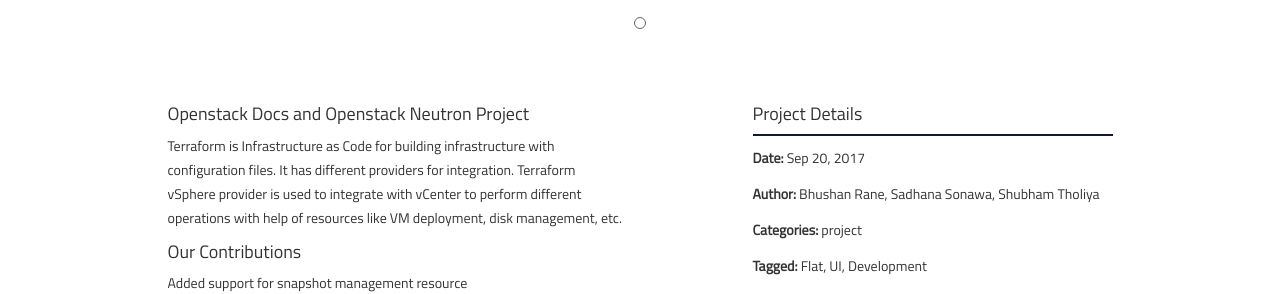
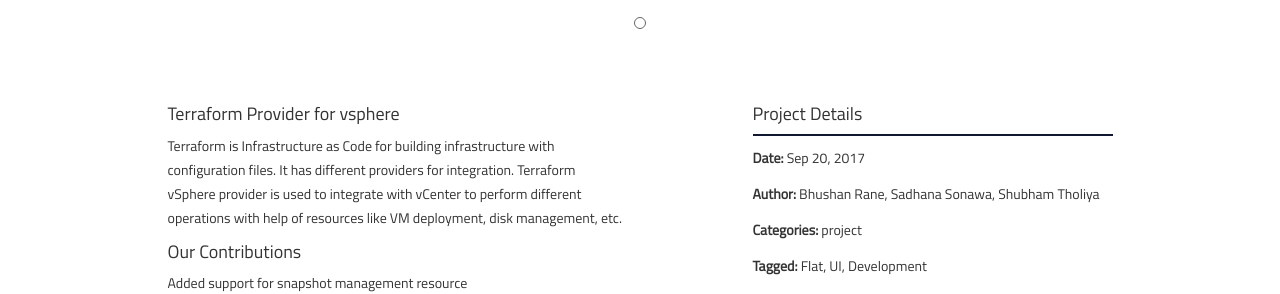
Before and after one commit to GSLabDev/gslabdev.github.io, a Jekyll site: the page built from _posts/project/2017-09-20-terraformproviders.markdown, in a window 1280 px wide and 900 px high, scrolled down 475 px. Shown: the part 160-454 px from the top of the window. Built offline with Jekyll 4.4.1, drawn with Linux system fonts in a browser that asks for light colours; nearby versions of some CDN libraries.

Commit message:
modified description title

```diff
--- a/_posts/project/2017-09-20-terraformproviders.markdown
+++ b/_posts/project/2017-09-20-terraformproviders.markdown
@@ -13,7 +13,7 @@ client: https://github.com/terraform-providers/terraform-provider-vsphere
 website:  http://terraform.io/
 ---
 
-#### Openstack Docs and Openstack Neutron Project
+#### Terraform Provider for vsphere
 Terraform is Infrastructure as Code for building infrastructure with configuration files. It has different providers for integration. Terraform vSphere provider is used to integrate with vCenter to perform different operations with help of resources like VM deployment, disk management, etc.
 
 #### Our Contributions
```
